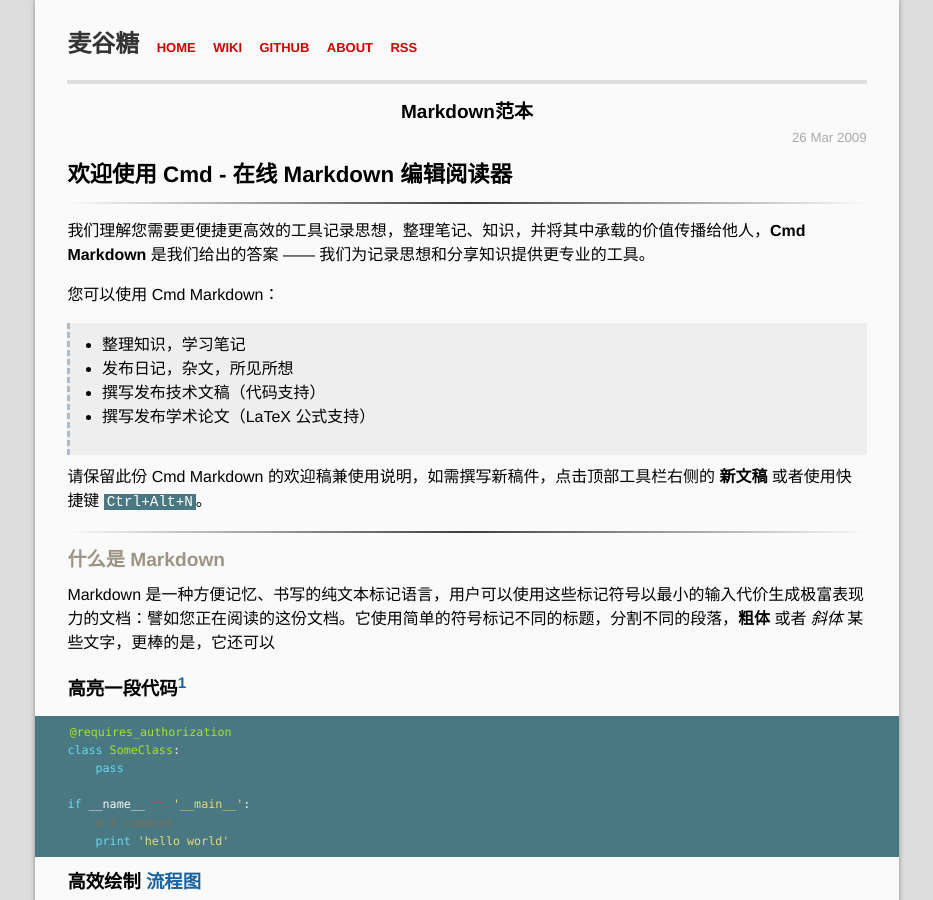
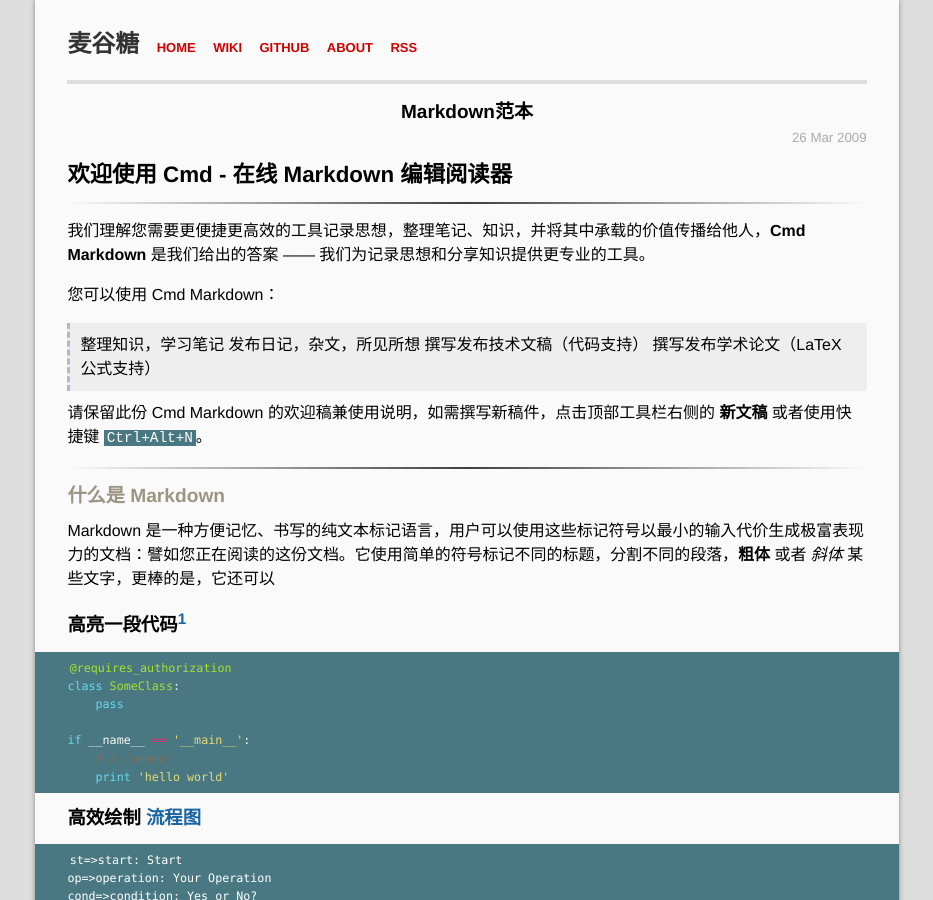
Before and after one commit to mgtang/blog, a Jekyll site: the page built from _posts/2015-2-9-Markdown范本2.md, in a window 1280 px wide and 900 px high. Shown: the whole window, without its empty margins (173-1106 px from the left). Built offline with Jekyll 4.4.1, drawn with Linux system fonts in a browser that asks for light colours; Markdown is read by kramdown in place of the engine named in the settings; comment, search, counter and statistics services are not loaded.

```diff
--- a/_posts/2015-2-9-Markdown范本2.md
+++ b/_posts/2015-2-9-Markdown范本2.md
@@ -13,10 +13,10 @@ comments: true
 
 您可以使用 Cmd Markdown：
 
-> * 整理知识，学习笔记
-> * 发布日记，杂文，所见所想
-> * 撰写发布技术文稿（代码支持）
-> * 撰写发布学术论文（LaTeX 公式支持）
+>  整理知识，学习笔记
+>  发布日记，杂文，所见所想
+>  撰写发布技术文稿（代码支持）
+>  撰写发布学术论文（LaTeX 公式支持）
 
 请保留此份 Cmd Markdown 的欢迎稿兼使用说明，如需撰写新稿件，点击顶部工具栏右侧的 <i class="icon-file"></i> **新文稿** 或者使用快捷键 `Ctrl+Alt+N`。
 
```
